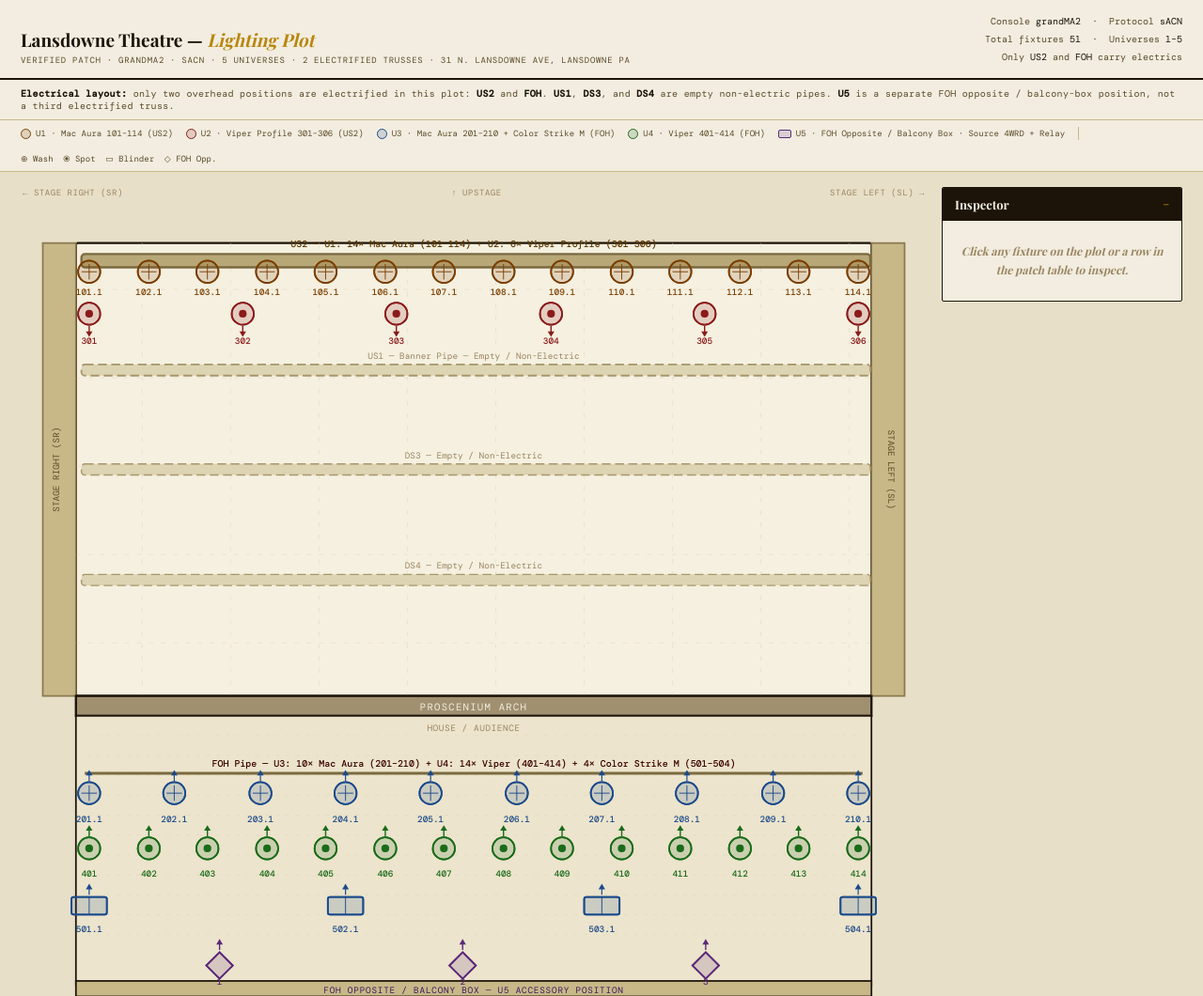
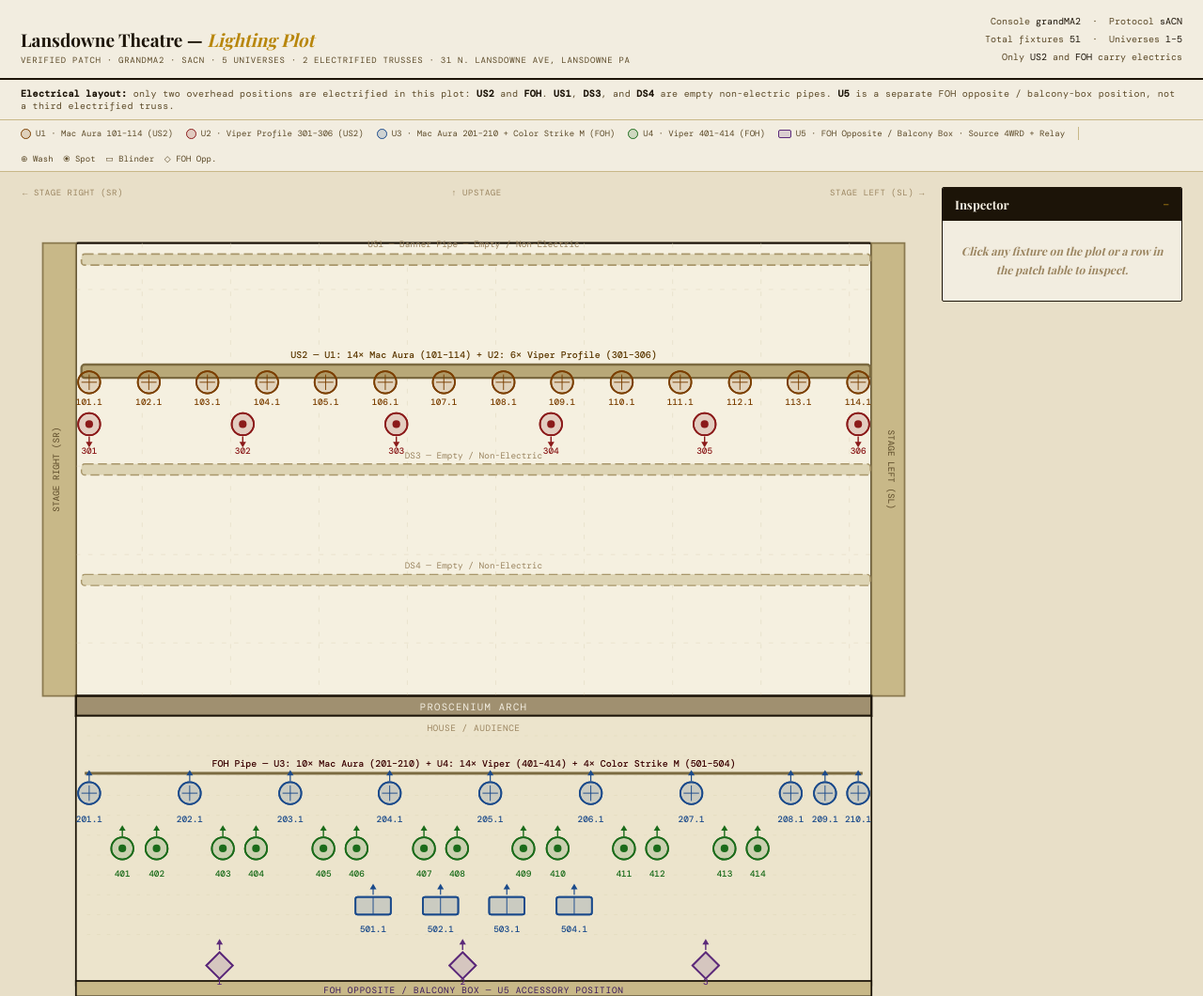
Before and after one commit to DaveHomeAssist/lansdowne-lighting-plot, a plain HTML site: page index.html in a window 1280 px wide. Shown: the top 1060 px of the page at 94% size. Drawn offline with nearby package versions, Linux system fonts and the light colour scheme; a web font is replaced by a local one.

Commit message:
fix: align truss geometry and FOH fixture ordering

```diff
--- a/index.html
+++ b/index.html
@@ -174,32 +174,44 @@ var F=[];
 spread(14).forEach(function(x,i){
   F.push({id:'MAuraExN '+(i+1),ch:(101+i)+'.1',type:'Mac Aura',sym:'wash',uni:1,
     addr:'1.'+String(1+i*25).padStart(3,'0'),mode:'25 CH (Extended, Colour Cal On)',
-    pos:'US2 Pipe',x:x,y:64,notes:''});
+    pos:'US2 Pipe',x:x,y:164,notes:''});
 });
 
 // US2 — U2 — 6× Viper Profile — addr 2.xxx
 spread(6).forEach(function(x,i){
   F.push({id:'MVP16E '+(i+1),ch:String(301+i),type:'Mac Viper Profile',sym:'spot',uni:2,
     addr:'2.'+String(1+i*34).padStart(3,'0'),mode:'34 CH (Extended, 16-bit)',
-    pos:'US2 Pipe',x:x,y:102,notes:''});
+    pos:'US2 Pipe',x:x,y:202,notes:''});
 });
 
+// FOH shared layout slots:
+// 201, 401, 402, 202, 403, 404, 203, 405, 406, 204, 407, 408, 205, 409, 410, 206, 411, 412, 207, 413, 414, 208, 209, 210
+var fohSlots=spread(24,62,758);
+var fohWashIdx=[0,3,6,9,12,15,18,21,22,23];
+var fohViperIdx=[1,2,4,5,7,8,10,11,13,14,16,17,19,20];
+var fohCsX=[
+  Math.round((fohSlots[8]+fohSlots[9])/2),
+  Math.round((fohSlots[10]+fohSlots[11])/2),
+  Math.round((fohSlots[12]+fohSlots[13])/2),
+  Math.round((fohSlots[14]+fohSlots[15])/2)
+];
+
 // FOH — U3 — 10× Mac Aura — addr 3.xxx
-spread(10).forEach(function(x,i){
+fohWashIdx.forEach(function(slotIdx,i){
   F.push({id:'MAuraExN '+(i+1),ch:(201+i)+'.1',type:'Mac Aura',sym:'wash',uni:3,
     addr:'3.'+String(1+i*25).padStart(3,'0'),mode:'25 CH (Extended, Colour Cal On)',
-    pos:'FOH Pipe',x:x,y:536,notes:''});
+    pos:'FOH Pipe',x:fohSlots[slotIdx],y:536,notes:''});
 });
 
 // FOH — U4 — 14× Viper Profile — addr 4.xxx
-spread(14).forEach(function(x,i){
+fohViperIdx.forEach(function(slotIdx,i){
   F.push({id:'MVP16E '+(i+1),ch:String(401+i),type:'Mac Viper Profile',sym:'spot',uni:4,
     addr:'4.'+String(1+i*34).padStart(3,'0'),mode:'34 CH (Extended, 16-bit)',
-    pos:'FOH Pipe',x:x,y:586,notes:''});
+    pos:'FOH Pipe',x:fohSlots[slotIdx],y:586,notes:''});
 });
 
-// FOH — U3 — 4× Color Strike M — addr 3.xxx (shares U3 with Mac Auras)
-spread(4).forEach(function(x,i){
+// FOH — U3 — 4× Color Strike M — addr 3.xxx (centered within the 403–412 cluster)
+fohCsX.forEach(function(x,i){
   F.push({id:'Color Strike M '+(i+1),ch:(501+i)+'.1',type:'Color Strike M',sym:'cyc',uni:3,
     addr:'3.'+String(251+i*30).padStart(3,'0'),mode:'30 CH',
     pos:'FOH Pipe',x:x,y:638,notes:'Audience-facing blinder.'});
@@ -232,13 +244,13 @@ e('rect',{x:770,y:38,width:30,height:410,fill:'#C8B888',stroke:'#8B7A50','stroke
 e('text',{x:35,y:243,'text-anchor':'middle','font-family':'var(--fn)','font-size':'8',fill:'#5C4A28',transform:'rotate(-90,35,243)'},svg).textContent='STAGE RIGHT (SR)';
 e('text',{x:785,y:243,'text-anchor':'middle','font-family':'var(--fn)','font-size':'8',fill:'#5C4A28',transform:'rotate(90,785,243)'},svg).textContent='STAGE LEFT (SL)';
 
-// US2 pipe (solid)
-e('rect',{x:55,y:48,width:714,height:12,fill:'#B8A878',stroke:'#7B6A40','stroke-width':'2',rx:'3'},svg);
-e('text',{x:410,y:42,'text-anchor':'middle','font-family':'var(--fn)','font-size':'8.5',fill:'#5C3800','font-weight':'500'},svg).textContent='US2 \u2014 U1: 14\u00D7 Mac Aura (101\u2013114) + U2: 6\u00D7 Viper Profile (301\u2013306)';
+// US1 banner pipe (dashed, empty non-electric, upstage of electrics)
+e('rect',{x:55,y:48,width:714,height:10,fill:'#DDD4B4',stroke:'#A8966A','stroke-width':'1.5',rx:'3','stroke-dasharray':'8 4'},svg);
+e('text',{x:410,y:42,'text-anchor':'middle','font-family':'var(--fn)','font-size':'8',fill:'#9B8560'},svg).textContent='US1 \u2014 Banner Pipe \u2014 Empty / Non-Electric';
 
-// US1 banner pipe (dashed, empty non-electric)
-e('rect',{x:55,y:148,width:714,height:10,fill:'#DDD4B4',stroke:'#A8966A','stroke-width':'1.5',rx:'3','stroke-dasharray':'8 4'},svg);
-e('text',{x:410,y:143,'text-anchor':'middle','font-family':'var(--fn)','font-size':'8',fill:'#9B8560'},svg).textContent='US1 \u2014 Banner Pipe \u2014 Empty / Non-Electric';
+// US2 pipe (solid electrics, midstage)
+e('rect',{x:55,y:148,width:714,height:12,fill:'#B8A878',stroke:'#7B6A40','stroke-width':'2',rx:'3'},svg);
+e('text',{x:410,y:142,'text-anchor':'middle','font-family':'var(--fn)','font-size':'8.5',fill:'#5C3800','font-weight':'500'},svg).textContent='US2 \u2014 U1: 14\u00D7 Mac Aura (101\u2013114) + U2: 6\u00D7 Viper Profile (301\u2013306)';
 
 // DS3 empty non-electric
 e('rect',{x:55,y:238,width:714,height:10,fill:'#DDD4B4',stroke:'#A8966A','stroke-width':'1.2',rx:'3','stroke-dasharray':'8 4'},svg);
```
